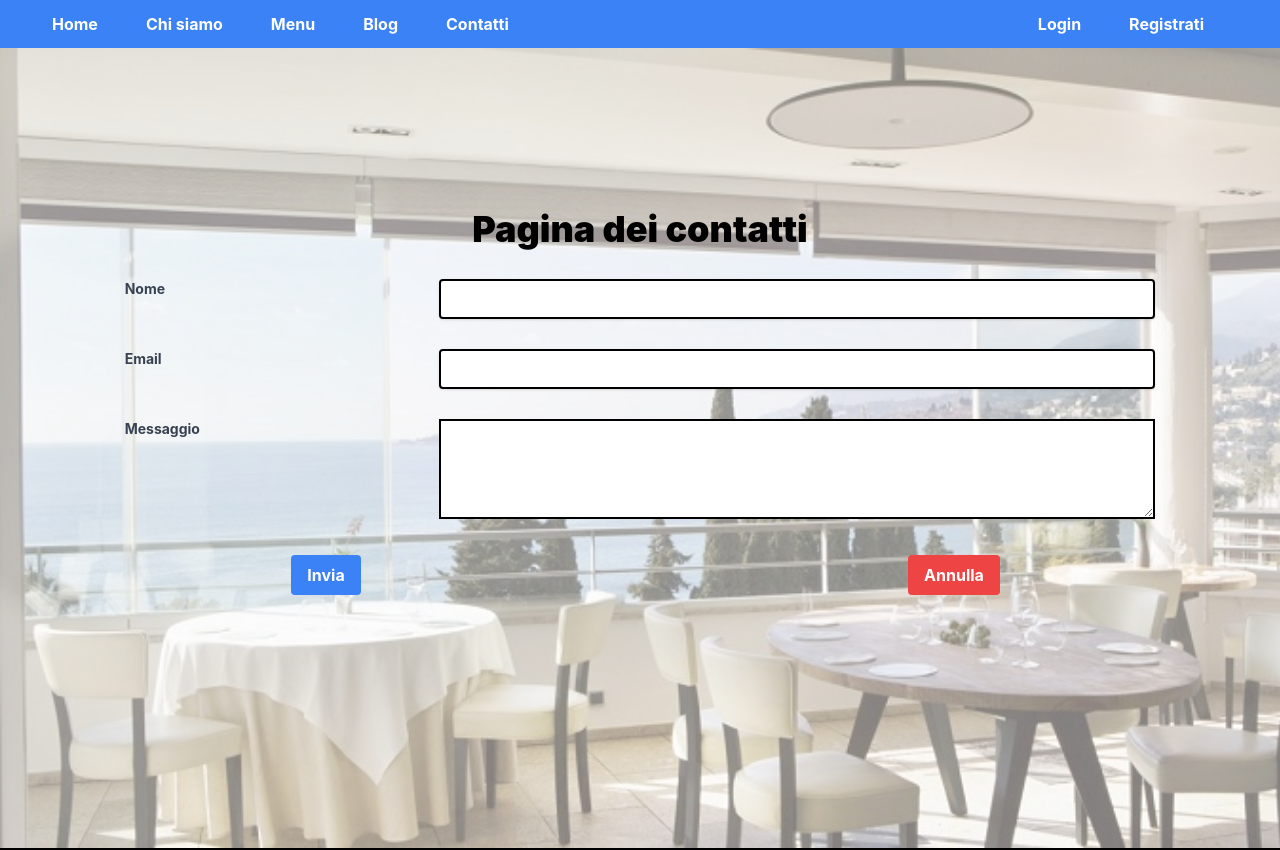
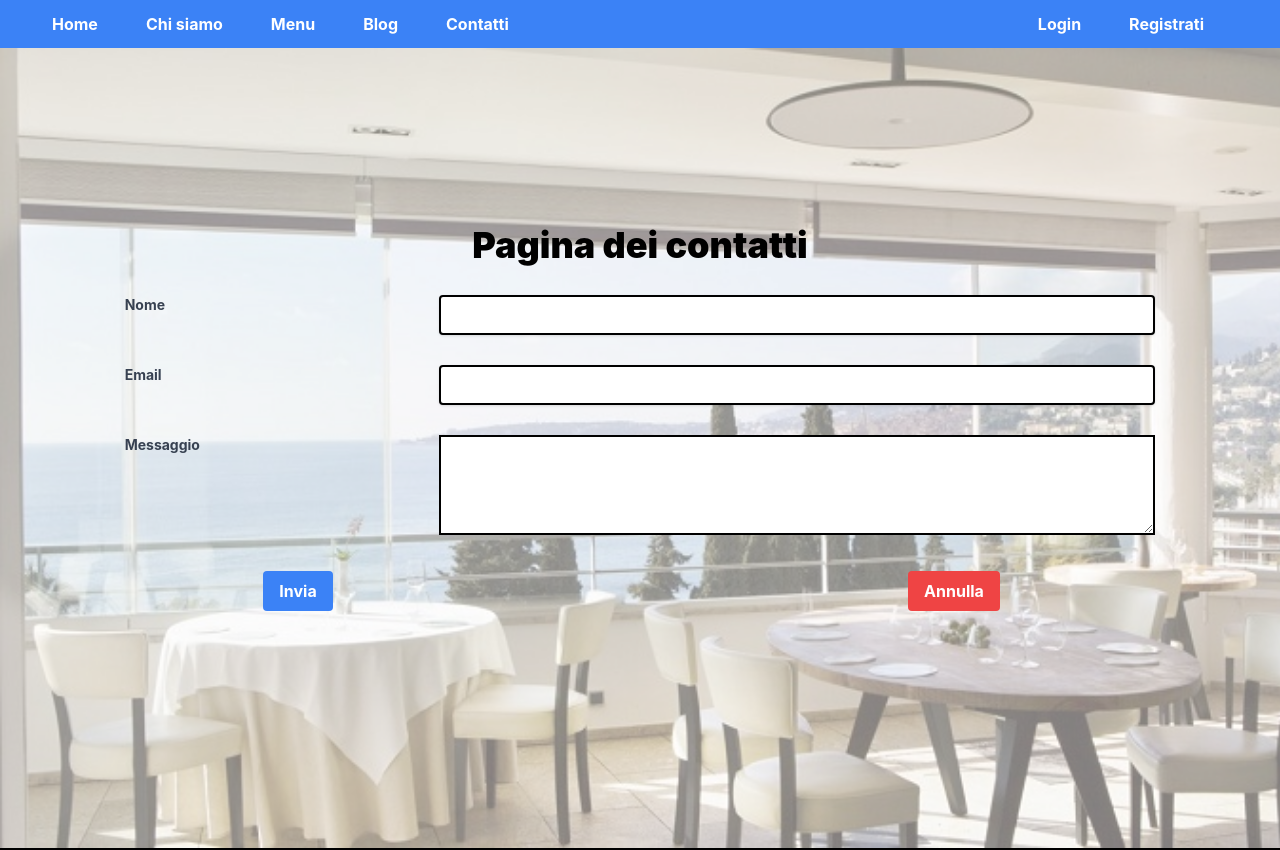
Before and after one commit to sssteveCA/restaurant-frontend, a React (Create React App) app: page /contacts in a window 1280 px wide. Shown: the top 850 px of the page. Built offline with nearby package versions, Linux system fonts and the light colour scheme.

Commit message:
Updated TwoButtonsComponent style

```diff
--- a/src/components/partials/buttons/twobuttons/TwoButtonsComponent.tsx
+++ b/src/components/partials/buttons/twobuttons/TwoButtonsComponent.tsx
@@ -16,7 +16,7 @@ class TwoButtonsComponent extends Component<Types.TwoButtonsProps, any> {
     render(): React.ReactNode {
         return (
     <div className="grid grid-cols-12 grid-rows-1 gap-4">
-        <div className='col-span-6 text-center'>
+        <div className='col-span-6 text-center flex justify-center items-center'>
             <button className={this.props.buttons[0].classes} type="button" onClick={this.onPrimaryButtonClick}>
                 {this.props.buttons[0].text}
             </button>
--- a/src/components/partials/spinner/SpinnerComponent.tsx
+++ b/src/components/partials/spinner/SpinnerComponent.tsx
@@ -2,13 +2,13 @@ import React from 'react'
 import Types from '../../../constants/types'
 
 const SpinnerComponent = (props: Types.SpinnerProps) => {
-    let classes = "";
-    if(props.visible)classes = "visible"
-    else classes = "invisible"
+    let classes = "ml-4";
+    if(props.visible)classes = classes+" visible"
+    else classes = classes+" invisible"
 
   return (
     <div role="status" className={classes}>
-    <svg aria-hidden="true" className="w-8 h-8 mr-2 text-gray-200 animate-spin dark:text-gray-600 fill-blue-600" viewBox="0 0 100 101" fill="none" xmlns="http://www.w3.org/2000/svg">
+     <svg aria-hidden="true" className="inline w-8 h-8 mr-2 text-gray-200 animate-spin dark:text-gray-600 fill-gray-600 dark:fill-gray-300" viewBox="0 0 100 101" fill="none" xmlns="http://www.w3.org/2000/svg">
         <path d="M100 50.5908C100 78.2051 77.6142 100.591 50 100.591C22.3858 100.591 0 78.2051 0 50.5908C0 22.9766 22.3858 0.59082 50 0.59082C77.6142 0.59082 100 22.9766 100 50.5908ZM9.08144 50.5908C9.08144 73.1895 27.4013 91.5094 50 91.5094C72.5987 91.5094 90.9186 73.1895 90.9186 50.5908C90.9186 27.9921 72.5987 9.67226 50 9.67226C27.4013 9.67226 9.08144 27.9921 9.08144 50.5908Z" fill="currentColor"/>
         <path d="M93.9676 39.0409C96.393 38.4038 97.8624 35.9116 97.0079 33.5539C95.2932 28.8227 92.871 24.3692 89.8167 20.348C85.8452 15.1192 80.8826 10.7238 75.2124 7.41289C69.5422 4.10194 63.2754 1.94025 56.7698 1.05124C51.7666 0.367541 46.6976 0.446843 41.7345 1.27873C39.2613 1.69328 37.813 4.19778 38.4501 6.62326C39.0873 9.04874 41.5694 10.4717 44.0505 10.1071C47.8511 9.54855 51.7191 9.52689 55.5402 10.0491C60.8642 10.7766 65.9928 12.5457 70.6331 15.2552C75.2735 17.9648 79.3347 21.5619 82.5849 25.841C84.9175 28.9121 86.7997 32.2913 88.1811 35.8758C89.083 38.2158 91.5421 39.6781 93.9676 39.0409Z" fill="currentFill"/>
     </svg>
```
